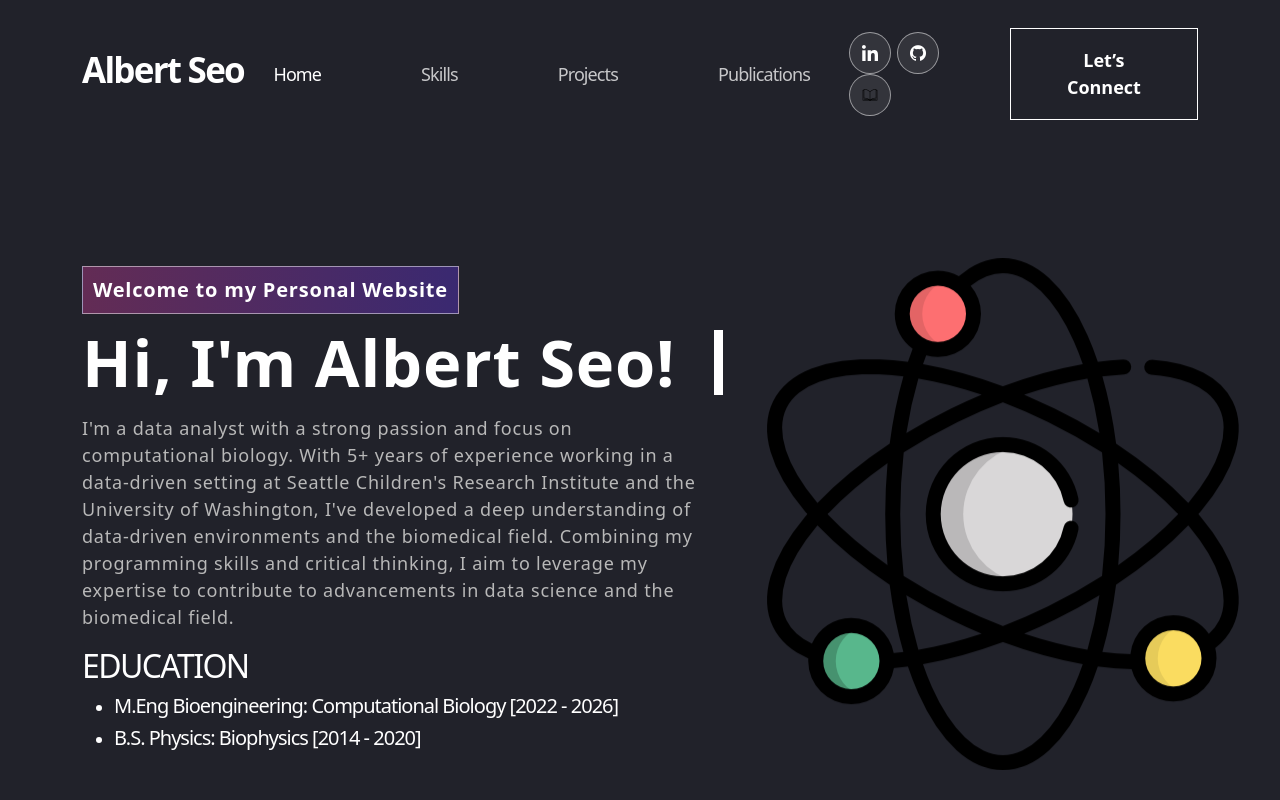
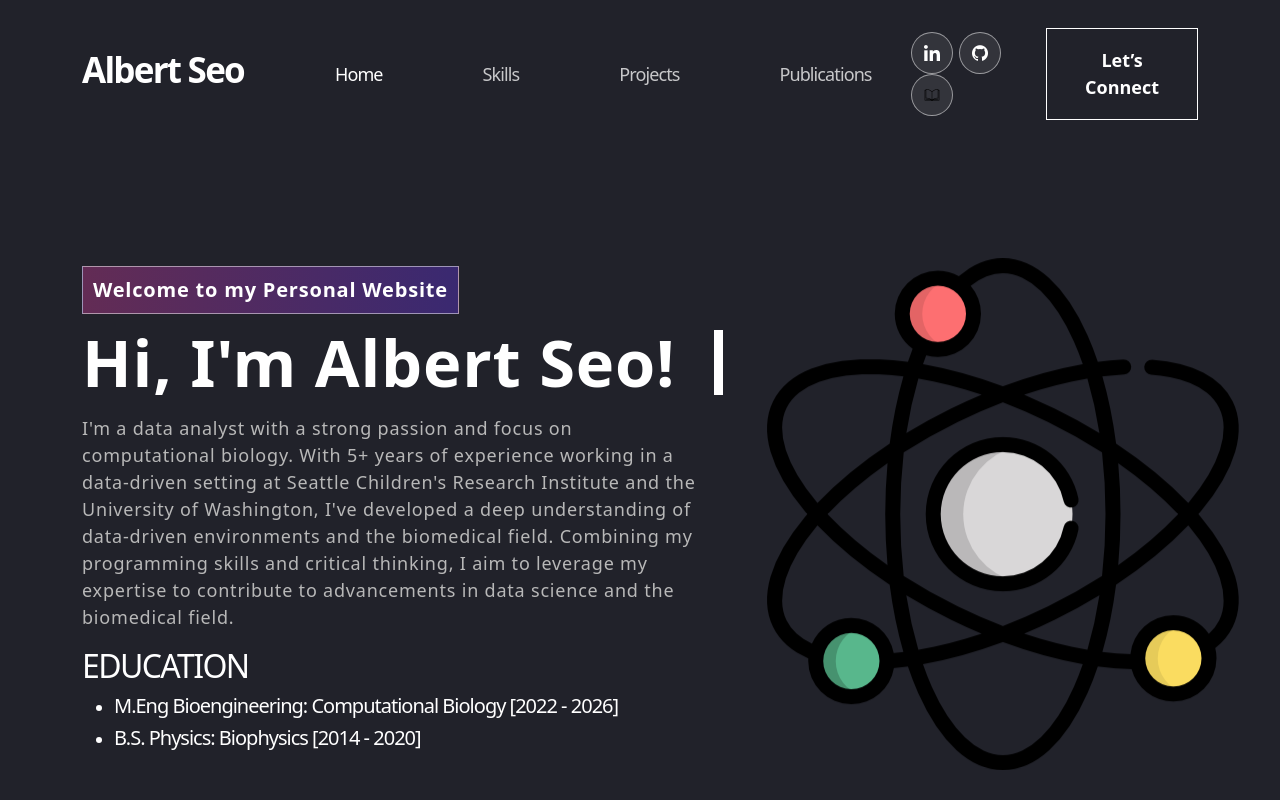
Before and after one commit to albertjseo/personal-portfolio, a React (Create React App) app: page / in a window 1280 px wide. Shown: the top 800 px of the page. Built offline with nearby package versions, Linux system fonts and the light colour scheme.

Commit message:
Updating App.css

```diff
--- a/src/App.css
+++ b/src/App.css
@@ -23,8 +23,10 @@
 }
 
 html {
-  scroll-behavior: smooth;
-  scroll-padding-top: 75px;
+    scroll-behavior: smooth;
+    scroll-padding-top: 75px;
+    background-color: #21222A;
+    overflow-x: hidden;
 }
 
 body {
@@ -58,8 +60,10 @@ nav.navbar.scrolled {
   background-color: #21222A;
 }
 nav.navbar a.navbar-brand {
-    width: 9%;
+    width: auto;
+    max-width: 100%;
 }
+
 .nav-brand-name {
     font-weight: 700;
     color: white;
```
